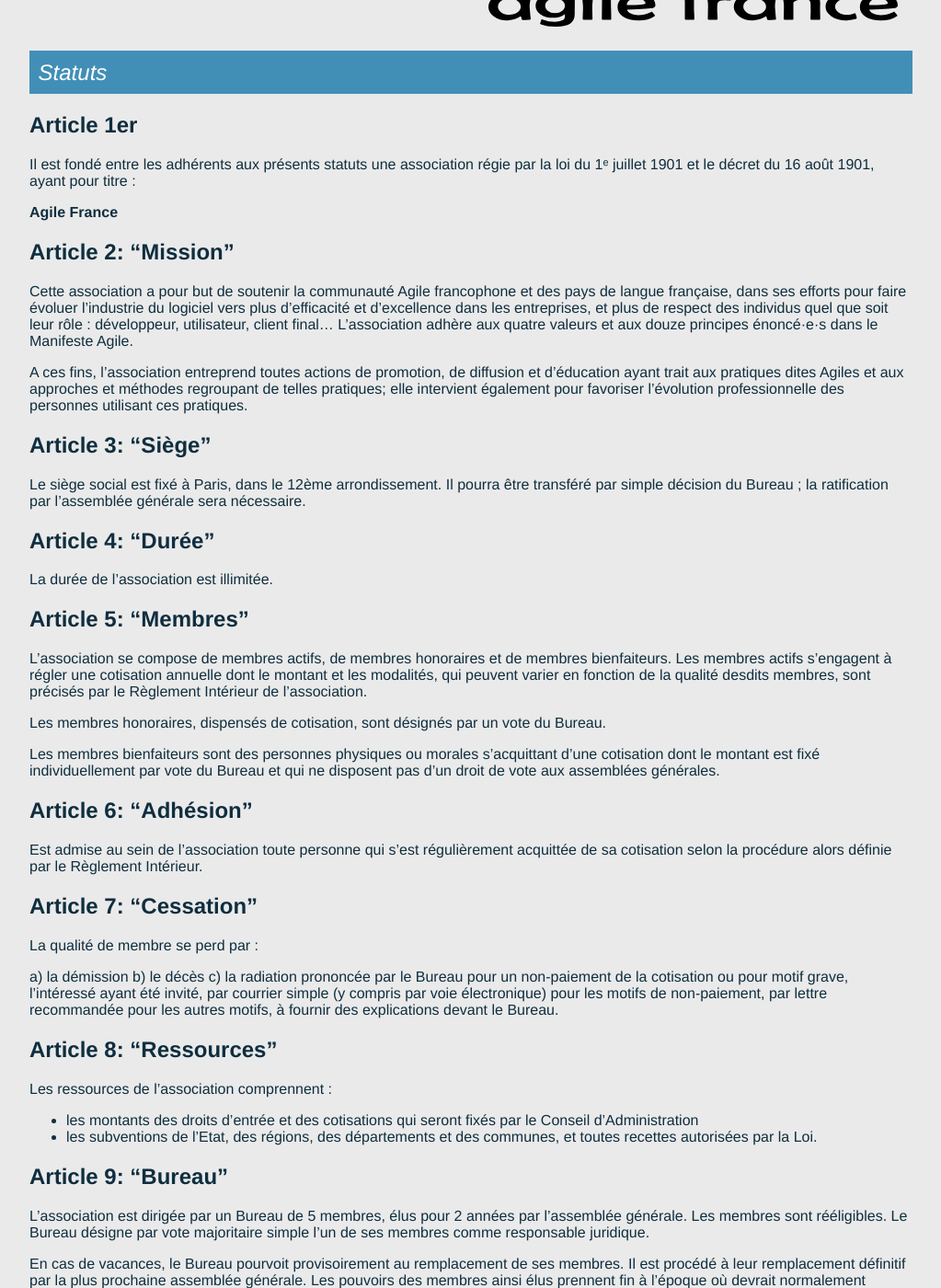
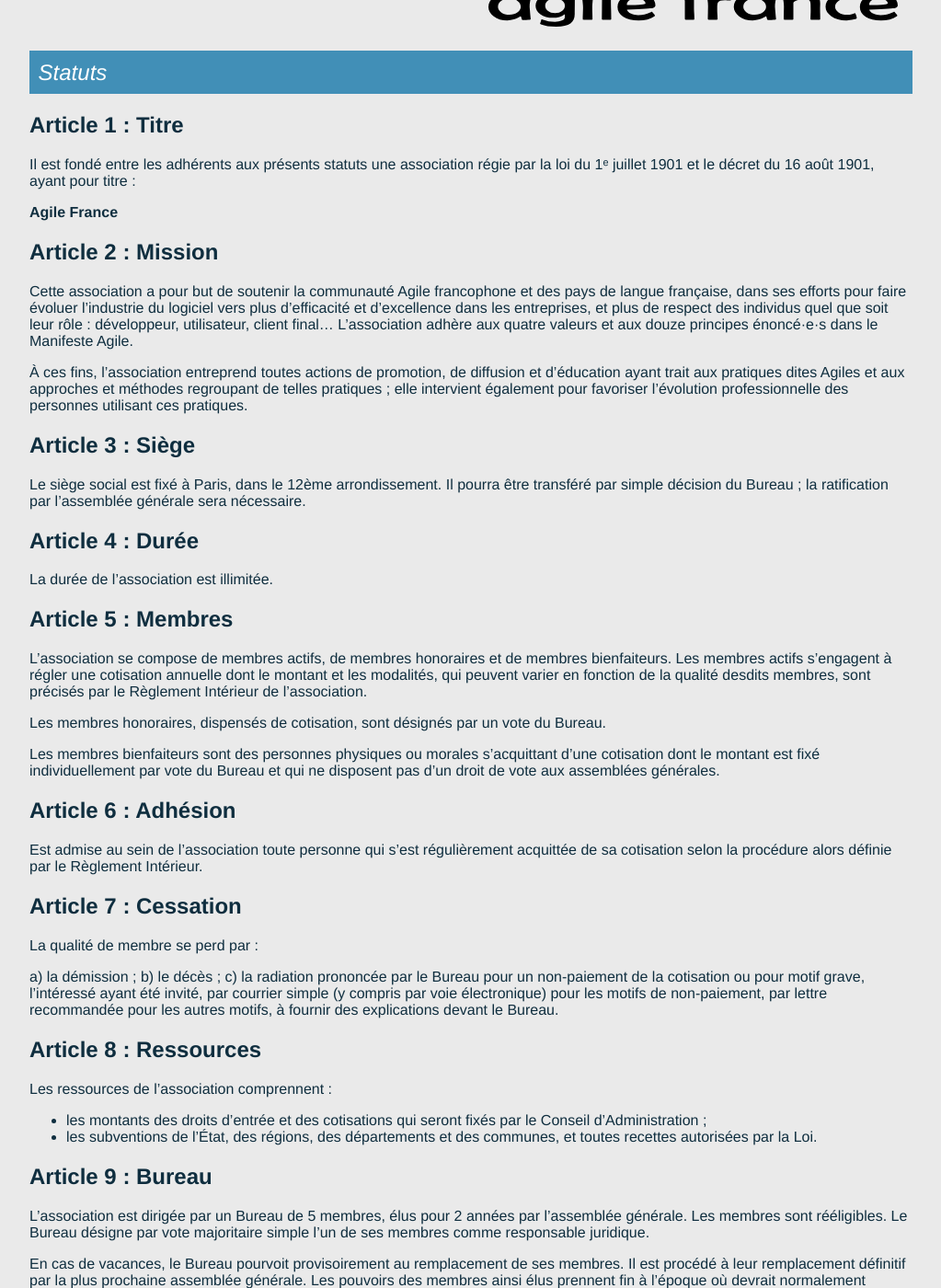
Before and after one commit to AgileFrance/AgileFrance.github.io, a Jekyll site: the page built from _pages/statuts.md, in a window 1280 px wide and 1400 px high, scrolled down 224 px. Shown: the whole window at 92% size, without its empty margins (128-1151 px from the left). Built offline with Jekyll 4.4.1, drawn with Linux system fonts in a browser that asks for light colours; some of the changed text lies outside the part shown.

Commit message:
Applique les règles de typographie françaises
Espaces avant les deux points et points virgules
Accents sur les majuscules
Ponctuation des listes
Définition des acronymes

```diff
--- a/_pages/statuts.md
+++ b/_pages/statuts.md
@@ -5,27 +5,27 @@
 
 # Statuts
 
-## Article 1er
+## Article 1 : Titre
 
 Il est fondé entre les adhérents aux présents statuts une association régie par la loi du 1ᵉ juillet 1901 et le décret du 16 août 1901, ayant pour titre :
 
 **Agile France**
 
-## Article 2: "Mission"
+## Article 2 : Mission
 
 Cette association a pour but de soutenir la communauté Agile francophone et des pays de langue française, dans ses efforts pour faire évoluer l’industrie du logiciel vers plus d’efficacité et d’excellence dans les entreprises, et plus de respect des individus quel que soit leur rôle : développeur, utilisateur, client final… L’association adhère aux quatre valeurs et aux douze principes énoncé·e·s dans le Manifeste Agile.
 
-A ces fins, l’association entreprend toutes actions de promotion, de diffusion et d’éducation ayant trait aux pratiques dites Agiles et aux approches et méthodes regroupant de telles pratiques; elle intervient également pour favoriser l’évolution professionnelle des personnes utilisant ces pratiques.
+À ces fins, l’association entreprend toutes actions de promotion, de diffusion et d’éducation ayant trait aux pratiques dites Agiles et aux approches et méthodes regroupant de telles pratiques ; elle intervient également pour favoriser l’évolution professionnelle des personnes utilisant ces pratiques.
 
-## Article 3: "Siège"
+## Article 3 : Siège
 
-Le siège social est fixé à Paris, dans le 12ème arrondissement. Il pourra être transféré par simple décision du Bureau ; la ratification par l’assemblée générale sera nécessaire.
+Le siège social est fixé à Paris, dans le 12ème arrondissement. Il pourra être transféré par simple décision du Bureau ; la ratification par l’assemblée générale sera nécessaire.
 
-## Article 4: "Durée"
+## Article 4 : Durée
 
 La durée de l’association est illimitée.
 
-## Article 5: "Membres"
+## Article 5 : Membres
 
 L’association se compose de membres actifs, de membres honoraires et de membres bienfaiteurs.
 Les membres actifs s’engagent à régler une cotisation annuelle dont le montant et les modalités, qui peuvent varier en fonction de la qualité desdits membres, sont précisés par le Règlement Intérieur de l’association.
@@ -34,26 +34,26 @@
 
 Les membres bienfaiteurs sont des personnes physiques ou morales s’acquittant d’une cotisation dont le montant est fixé individuellement par vote du Bureau et qui ne disposent pas d’un droit de vote aux assemblées générales.
 
-## Article 6: "Adhésion"
+## Article 6 : Adhésion
 
 Est admise au sein de l’association toute personne qui s’est régulièrement acquittée de sa cotisation selon la procédure alors définie par le Règlement Intérieur.
 
-## Article 7: "Cessation"
+## Article 7 : Cessation
 
-La qualité de membre se perd par :
+La qualité de membre se perd par :
 
-a) la démission
-b) le décès
+a) la démission ;
+b) le décès ;
 c) la radiation prononcée par le Bureau pour un non-paiement de la cotisation ou pour motif grave, l’intéressé ayant été invité, par courrier simple (y compris par voie électronique) pour les motifs de non-paiement, par lettre recommandée pour les autres motifs, à fournir des explications devant le Bureau.
 
-## Article 8: "Ressources"
+## Article 8 : Ressources
 
-Les ressources de l’association comprennent :
+Les ressources de l’association comprennent :
 
-- les montants des droits d’entrée et des cotisations qui seront fixés par le Conseil d’Administration
-- les subventions de l’Etat, des régions, des départements et des communes, et toutes recettes autorisées par la Loi.
+- les montants des droits d’entrée et des cotisations qui seront fixés par le Conseil d’Administration ;
+- les subventions de l’État, des régions, des départements et des communes, et toutes recettes autorisées par la Loi.
 
-## Article 9: "Bureau"
+## Article 9 : Bureau
 
 L’association est dirigée par un Bureau de 5 membres, élus pour 2 années par l’assemblée générale. Les membres sont rééligibles. Le Bureau désigne par vote majoritaire simple l’un de ses membres comme responsable juridique.
 
@@ -74,17 +74,17 @@
 
 Les décisions en assemblée générale sont prises à la majorité des membres présents, représentés ou votants à distance par tout moyen étant précisé dans la convocation.
 
-## Article 11: "AGX"
+## Article 11 : Assemblée générale extraordinaire (AGX)
 
 Si besoin est, ou sur demande de la moitié plus un des membres inscrits, le président peut convoquer une assemblée générale extraordinaire, suivant les formalités prévues par l’article 10.
 
-## Article 12: "Règlement"
+## Article 12 : Règlement intérieur
 
 Un Règlement Intérieur peut être établi par le Bureau et modifié par vote majoritaire simple du bureau. Ce Règlement Intérieur est destiné à fixer les divers points non prévus par les statuts, notamment ceux qui ont trait à l’administration interne de l’association.
 
-## Article 13: "Dissolution"
+## Article 13 : Dissolution
 
-En cas de dissolution prononcée par les deux tiers au moins des membres présents à l’assemblée générale, un ou plusieurs liquidateurs sont nommés par celle-ci et l’actif, s’il y a lieu, est dévolu conformément à l’article 9 de la loi du 1er juillet 1901 et du décret du 16 août 1901.
+En cas de dissolution prononcée par les deux tiers au moins des membres présents à l’assemblée générale, un ou plusieurs liquidateurs sont nommés par celle-ci et l’actif, s’il y a lieu, est dévolu conformément à l’article 9 de la loi du 1ᵉ juillet 1901 et du décret du 16 août 1901.
 
 Fait à Paris, le 25 mai 2009
 
```
Also changed, not shown: other parts of _pages/statuts.md (+1 -1 lines), _pages/reglement.md (+9 -9 lines).
